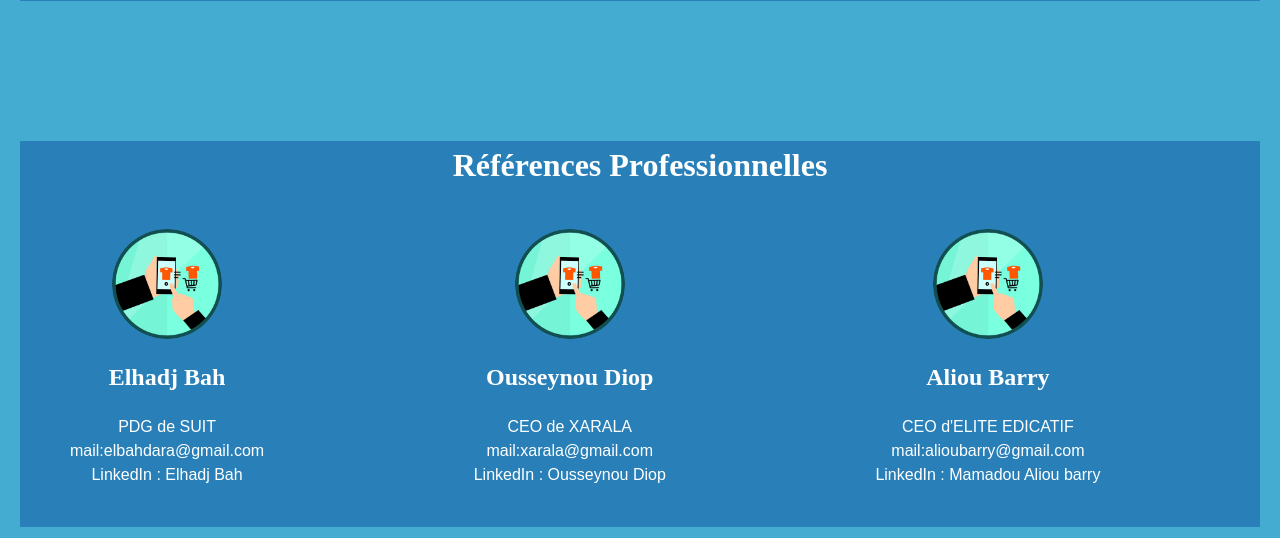
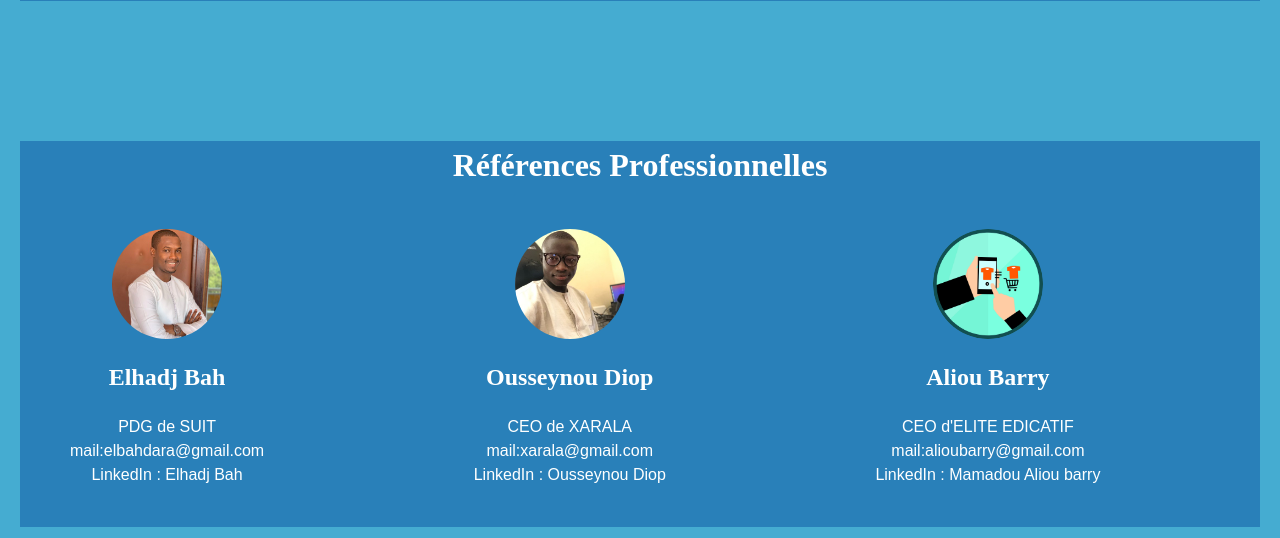
Before and after one commit to Khalilbalde22/portfolio, a PHP site: page / in a window 1280 px wide. Shown: the part 2175-2713 px from the top of the page. Run offline with PHP 8.4, Linux system fonts and the light colour scheme.

Commit message:
ajout des images des mes reference

```diff
--- a/index.php
+++ b/index.php
@@ -131,7 +131,7 @@
         <h2>Références Professionnelles</h2>
         <div class="row">
           <div class="reference">
-            <img src="img/icon-client2.png" alt="Projet 1" />
+            <img src="img/elhadjbah.jpg" alt="Projet 1" />
             <h3>Elhadj Bah</h3>
             <p>PDG de SUIT<br>
               mail:elbahdara@gmail.com<br>
@@ -139,7 +139,7 @@
             </p>
           </div>
           <div class="reference">
-            <img src="img/icon-client2.png" alt="Projet 2" />
+            <img src="img/ousseynou.jpg" alt="Projet 2" />
             <h3>Ousseynou Diop</h3>
             <p>CEO de XARALA<br>
               mail:xarala@gmail.com<br>
```
Also changed, not shown: img/elhadjbah.jpg (added), img/ousseynou.jpg (added).
